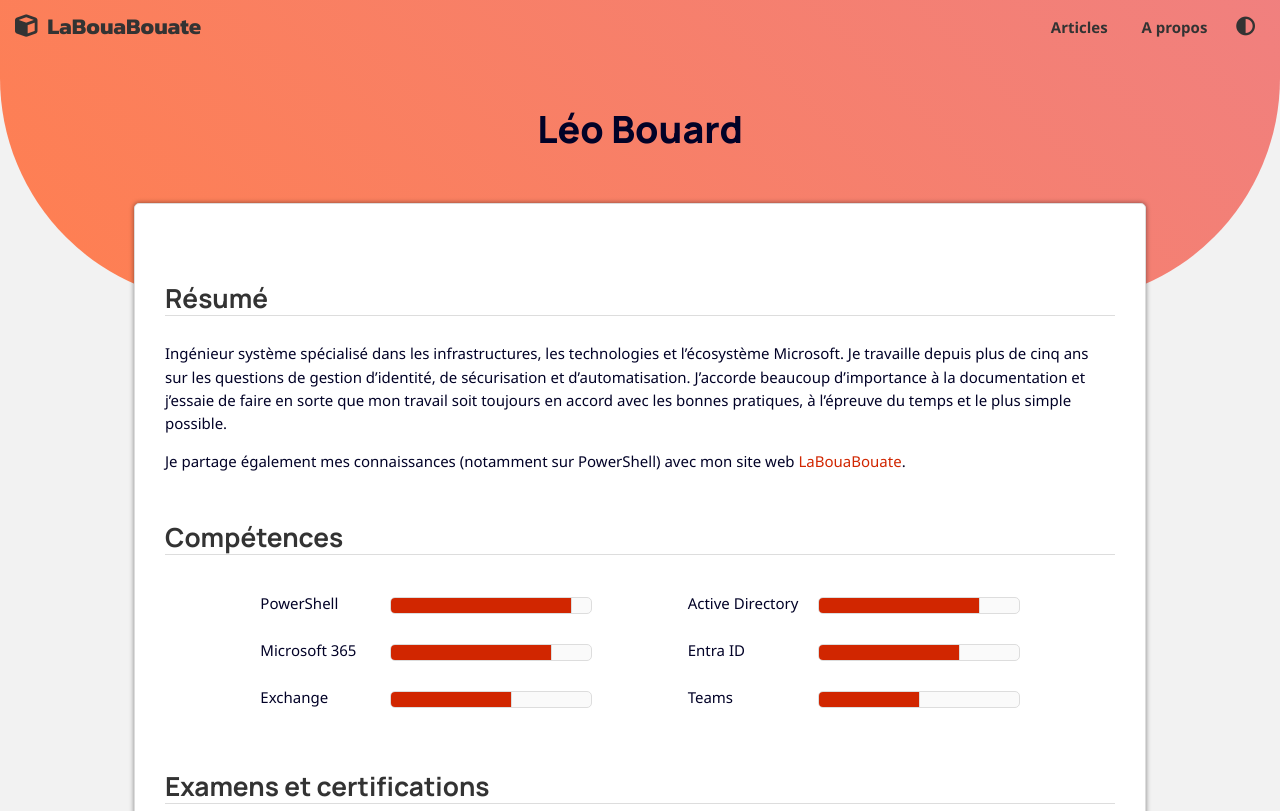
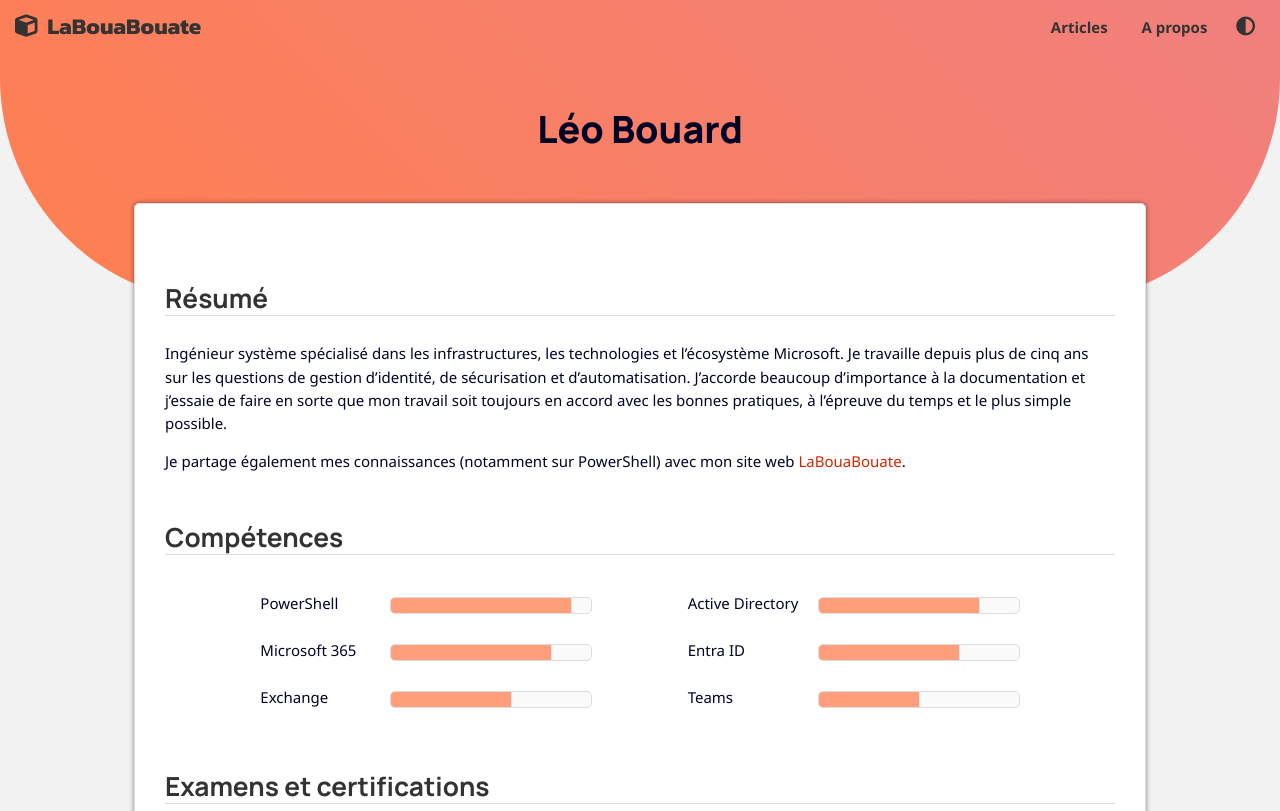
Before and after one commit to leobouard/leobouard.github.io, a Jekyll site: the page built from cv.md, in a window 1280 px wide. Shown: the top 811 px of the page. Built offline with Jekyll 4.4.1, drawn with Linux system fonts in a browser that asks for light colours; nearby versions of some CDN libraries; some web fonts are replaced; grey boxes are pictures that could not be loaded.

Commit message:
Update cv.scss

```diff
--- a/assets/css/cv.scss
+++ b/assets/css/cv.scss
@@ -118,6 +118,7 @@
 
 .progressBarContent {
     height: 100%;
-    background: var(--accent);
+    background: var(--primary);
     border-right: var(--border);
+    opacity: 0.75;
 }
```
